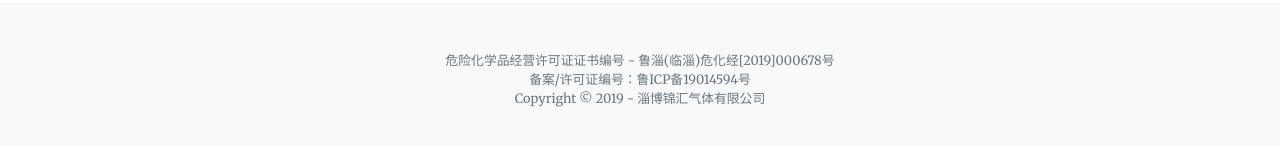
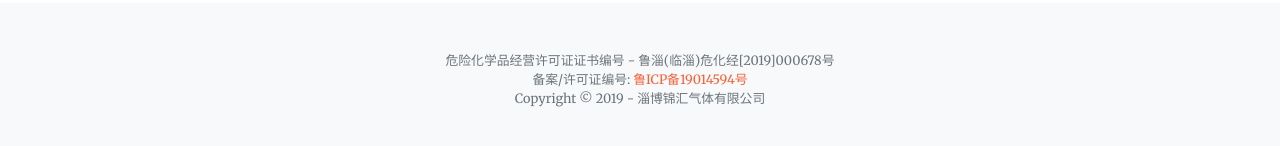
Before and after one commit to aaronhu922/jinhui_onepagesite, a website with bundled scripts: page index.html in a window 1280 px wide. Shown: the part 3940-4086 px from the top of the page. Built offline with nearby package versions, Linux system fonts and the light colour scheme.

Commit message:
Add link to beian.gov.cn

```diff
--- a/index.html
+++ b/index.html
@@ -245,7 +245,8 @@
   <footer class="bg-light py-5">
     <div class="container">
       <div class="small text-center text-muted">危险化学品经营许可证证书编号 - 鲁淄(临淄)危化经[2019]000678号</div>
-      <div class="small text-center text-muted">备案/许可证编号：鲁ICP备19014594号</div>
+      <div class="small text-center text-muted">备案/许可证编号: <a href="http://www.beian.miit.gov.cn">鲁ICP备19014594号</a>
+      </div>
       <div class="small text-center text-muted">Copyright &copy; 2019 - 淄博锦汇气体有限公司</div>
     </div>
   </footer>
```
